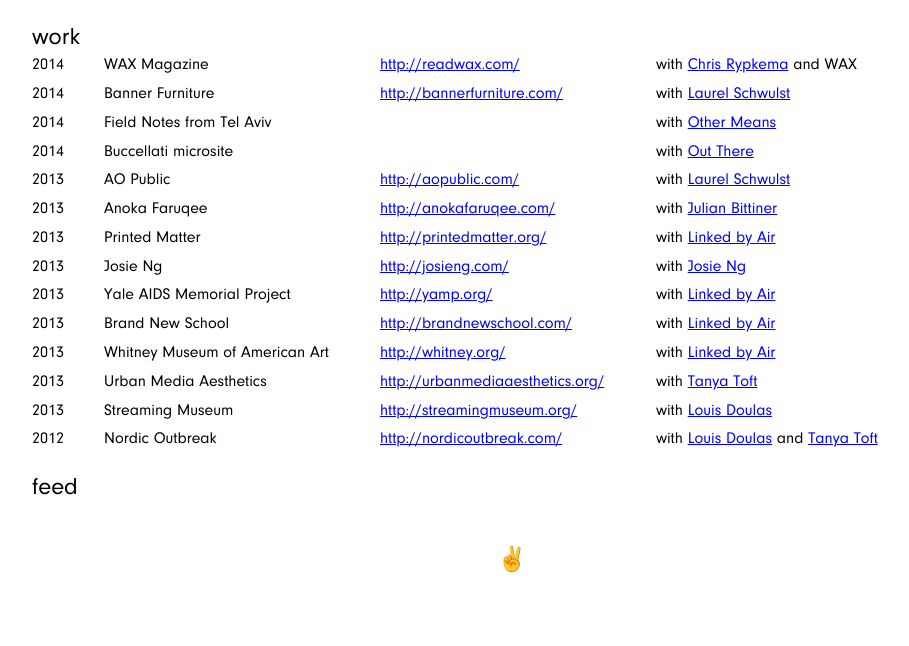
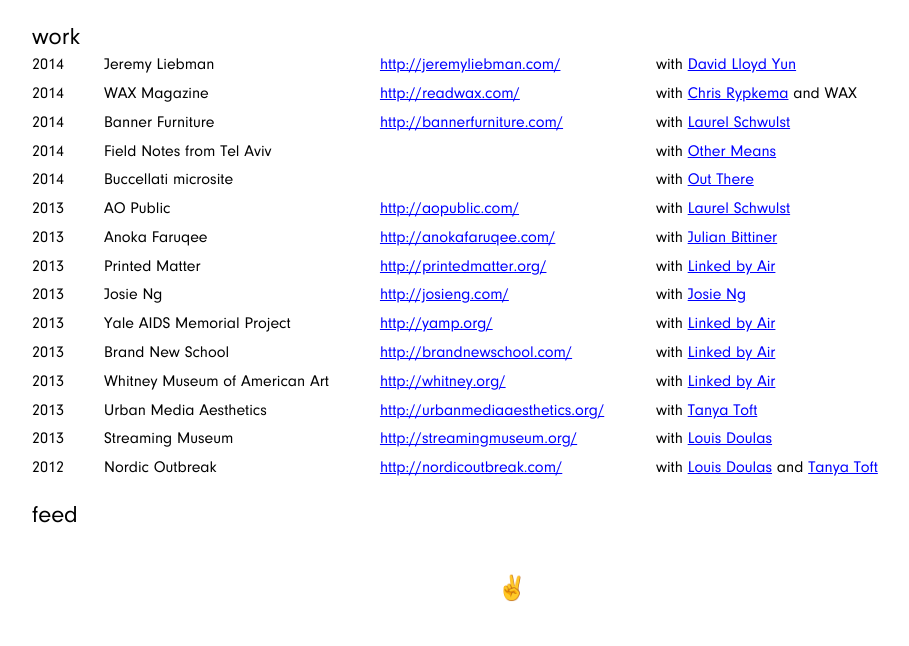
Before and after one commit to dylanfisher/my-website, a PHP site: page / in a window 1280 px wide. Shown: the part 186-832 px from the top of the page, without its empty margins (128-1037 px from the left). Before the commit the page ends 759 px from the top, so only its background shows below. Run offline with PHP 8.4, Linux system fonts and the light colour scheme; some libraries are stand-ins or nearby versions.

Commit message:
Add Jeremy Liebman project

```diff
--- a/index.php
+++ b/index.php
@@ -86,6 +86,12 @@
       </div>
     </header>
     <h2 class="title">work</h2>
+    <ul class="project">
+      <li>2014</li>
+      <li><h3>Jeremy Liebman</h3></li>
+      <li><a href="http://jeremyliebman.com/" target="_blank">http://jeremyliebman.com/</a></li>
+      <li>with <a href="http://www.orderdisorder.com/" target="_blank">David Lloyd Yun</a></li>
+    </ul>
     <ul class="project">
       <li>2014</li>
       <li><h3>WAX Magazine</h3></li>
```
